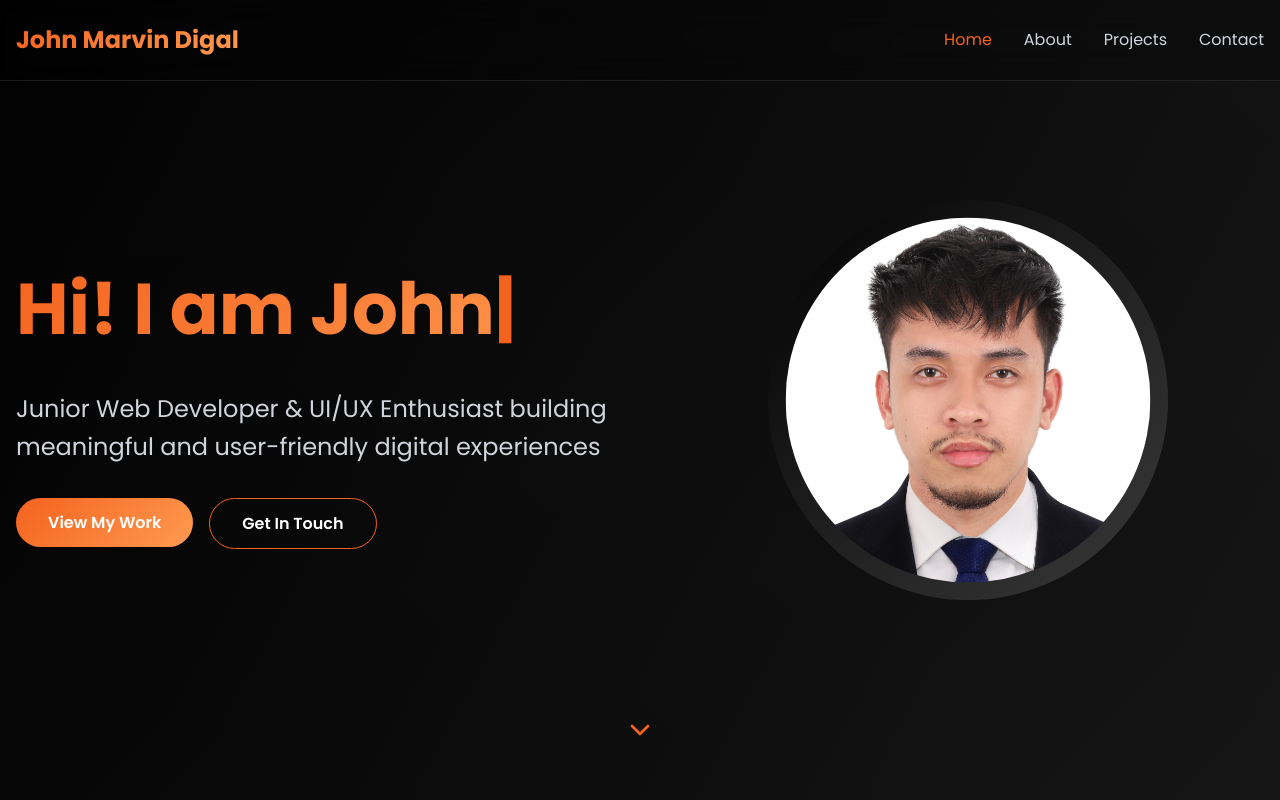
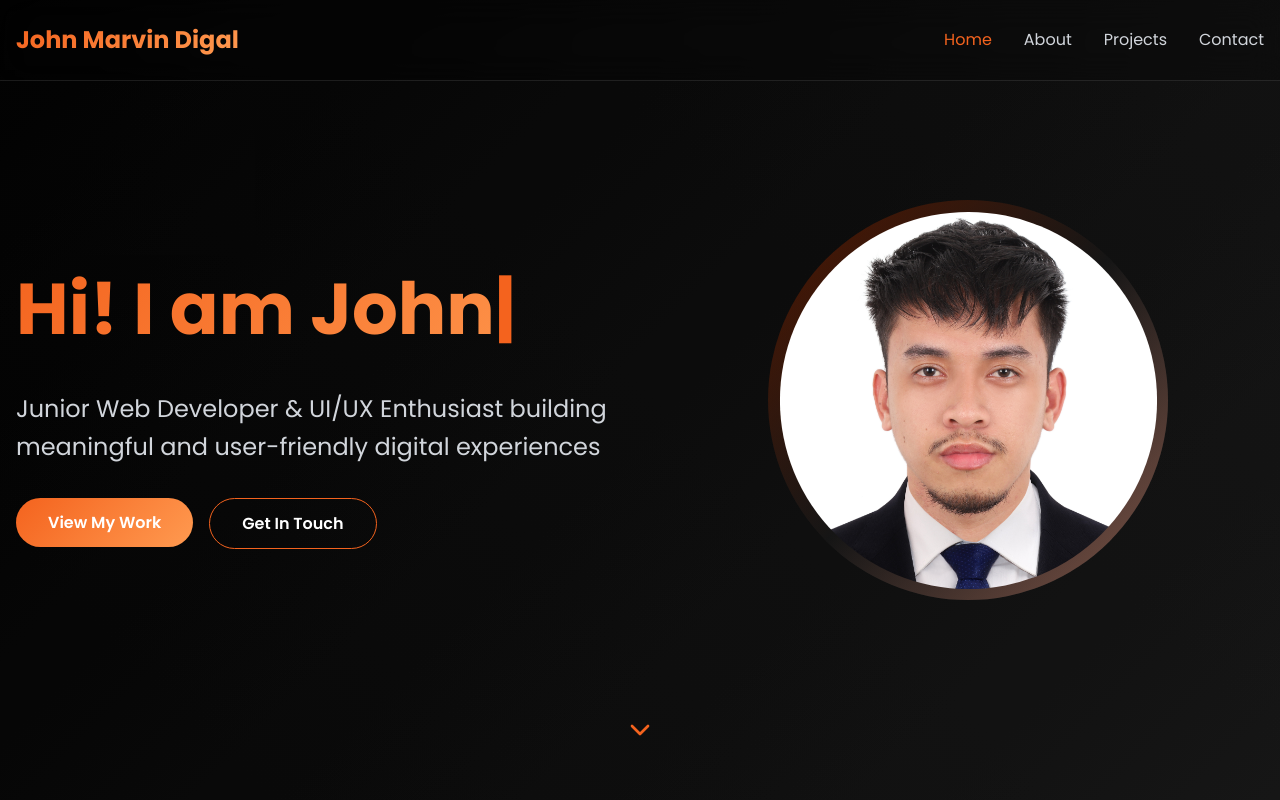
Before and after one commit to mrvndgl/myportfolio, a React (Vite) app in the folder frontend/: page / in a window 1280 px wide. Shown: the top 800 px of the page. Built offline with nearby package versions, Linux system fonts and the light colour scheme.

Commit message:
Initials

```diff
--- a/frontend/src/Portfolio.css
+++ b/frontend/src/Portfolio.css
@@ -304,7 +304,7 @@ html {
   height: 25rem;
   background: linear-gradient(135deg, #000000, #1a1a1a, #2d2d2d, #404040);
   border-radius: 50%;
-  padding: 0.5rem;
+  padding: 0.1rem;
   position: relative;
   overflow: hidden;
 }
@@ -313,8 +313,8 @@ html {
   content: '';
   position: absolute;
   inset: 0;
-  background: linear-gradient(135deg, rgba(0, 0, 0, 0.4), rgba(26, 26, 26, 0.4), rgba(45, 45, 45, 0.4));
-  border-radius: 50%;
+  background: linear-gradient(135deg, rgba(201, 57, 0, 0.4), rgba(0, 0, 0, 0.4), rgba(231, 125, 92, 0.4));
+  border-radius: 10%;
   z-index: 1;
 }
 
@@ -545,6 +545,7 @@ html {
   flex-wrap: wrap;
   gap: 0.5rem;
   margin-bottom: 1rem;
+  cursor: pointer;
 }
 
 .tech-tag {
@@ -558,6 +559,7 @@ html {
 .project-links {
   display: flex;
   justify-content: space-between;
+  cursor: pointer;
 }
 
 .project-links a {
```
